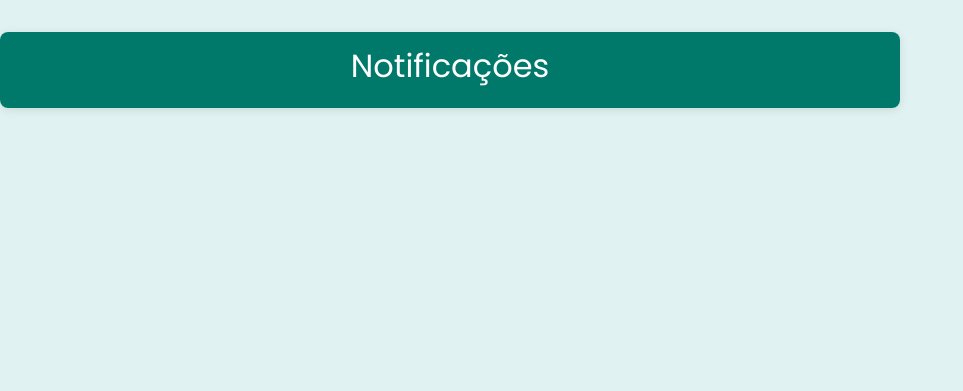
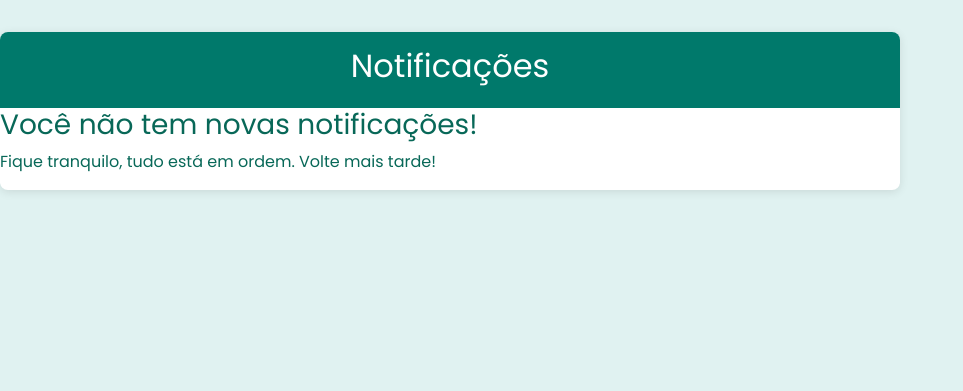
Before and after one commit to arianevaleira/Projeto-Arbitros, a Flask app: template templates/notificacoes.html in a window 1280 px wide. Shown: the part 71-462 px from the top of the page, without its empty margins (0-963 px from the left). Run offline with Flask 3, Linux system fonts and the light colour scheme; the template is opened without the code that fills it, so the values that code supplies are empty.

Commit message:
Update notificacoes.html

```diff
--- a/templates/notificacoes.html
+++ b/templates/notificacoes.html
@@ -16,6 +16,12 @@
             <div class="noti-header">
                 <h2>Notificações</h2>
             </div>
+            {% if not notificacoes %}
+            <div class="no-notifications">
+                <h3>Você não tem novas notificações!</h3>
+                <p>Fique tranquilo, tudo está em ordem. Volte mais tarde!</p>
+            </div>
+            {% else %}
             {% for notificacao in notificacoes %}
             <div class="noti">
                 <div class="noti-content">
@@ -27,7 +33,8 @@
                     <button class="apagar-btn">&times;</button>
                 </form>
             </div>
-            {%endfor%}
+            {% endfor %}
+            {% endif %}
         </div>
     </section>
     {% endblock %}
```
